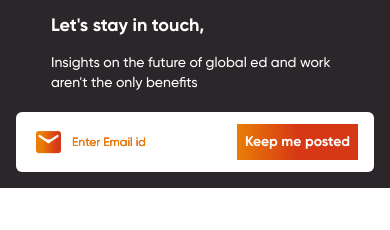
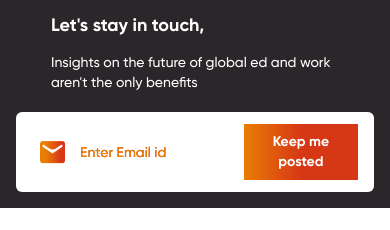
Before and after one commit to rohitkhonde/GermanyWale_Old_Website, a React (Create React App) app: page / in a window 390 px wide. Shown: the part 8080-8310 px from the top of the page. Built offline with nearby package versions, Linux system fonts and the light colour scheme.

Commit message:
Final3 for production

```diff
--- a/src/component/StayinTouch.jsx
+++ b/src/component/StayinTouch.jsx
@@ -1,5 +1,6 @@
 import React from "react";
 import email from "../../src/assets/image/email.png";
+import { Link } from "react-router-dom";
 
 const StayinTouch = () => {
   return (
@@ -13,37 +14,34 @@ const StayinTouch = () => {
             >
               Let's stay in touch,
             </h3>
-            <p
-              className="text-sm w-72"
-              style={{ fontFamily: "Gilroy-Medium" }}
-            >
-              Insights on the future of global ed and work aren't the
-              only benefits
+            <p className="text-sm w-72" style={{ fontFamily: "Gilroy-Medium" }}>
+              Insights on the future of global ed and work aren't the only
+              benefits
             </p>
           </div>
           <div className="w-full md:w-2/4 mt-5 sm:mt-0">
             <div className="bg-[#FFFFFF] text-[#000000] w-full flex justify-between items-center px-4 py-3 sm:px-6 sm:py-2 lg:px-10 lg:py-6 rounded-md">
-              <div className="relative">
+              <div className="relative flex-grow">
                 <img
                   src={email}
                   alt="email"
                   height="25"
                   width="25"
-                  className="absolute left-1 top-1/2 transform -translate-y-1/2"
+                  className="absolute left-2 top-1/2 transform -translate-y-1/2"
                 />
                 <input
                   type="text"
                   placeholder="Enter Email id"
-                  className="pl-10 pr-0 sm:pr-1 py-2 rounded-lg outline-none bg-gradient-to-r from-[#ea7d06] via-[#d63815] to-[#d63815] bg-clip-text text-transparent text-xs sm:text-lg placeholder-[#ea7d06] focus:placeholder-transparent"
+                  className="pl-12 pr-4 py-3 w-full rounded-lg outline-none bg-gradient-to-r from-[#ea7d06] via-[#d63815] to-[#d63815] bg-clip-text text-transparent text-sm sm:text-base lg:text-lg placeholder-[#ea7d06] focus:placeholder-transparent"
                   style={{ fontFamily: "Gilroy-Medium" }}
                 />
               </div>
-              <div>
+              <div className="ml-4">
                 <button
-                  className="bg-gradient-to-r from-[#ea7d06] via-[#d63815] to-[#d63815] text-[#FFFFFF] px-2 py-2 sm:px-3 sm:py-1 lg:px-3 lg:py-2 font-semibold text-sm sm:text-lg"
+                  className="bg-gradient-to-r from-[#ea7d06] via-[#d63815] to-[#d63815] text-[#FFFFFF] px-4 py-2 sm:px-6 sm:py-2 font-semibold text-sm sm:text-lg"
                   style={{ fontFamily: "Gilroy" }}
                 >
-                  Keep me posted
+                  <Link to="/contact"> Keep me posted</Link>
                 </button>
               </div>
             </div>
--- a/src/component/StudyGermany.jsx
+++ b/src/component/StudyGermany.jsx
@@ -97,7 +97,7 @@ const StudyGermany = () => {
   // Scroll Aeroplane // for web screens
 
   useEffect(() => {
-    if (strokeDashOffset - 400 <= 560 && strokeDashOffset - 400 >= 280) {
+    if (strokeDashOffset - 400 <= 500 && strokeDashOffset - 400 >= 250) {
       console.log("True");
       setIsVisiblescroll(true);
     } else {
```
